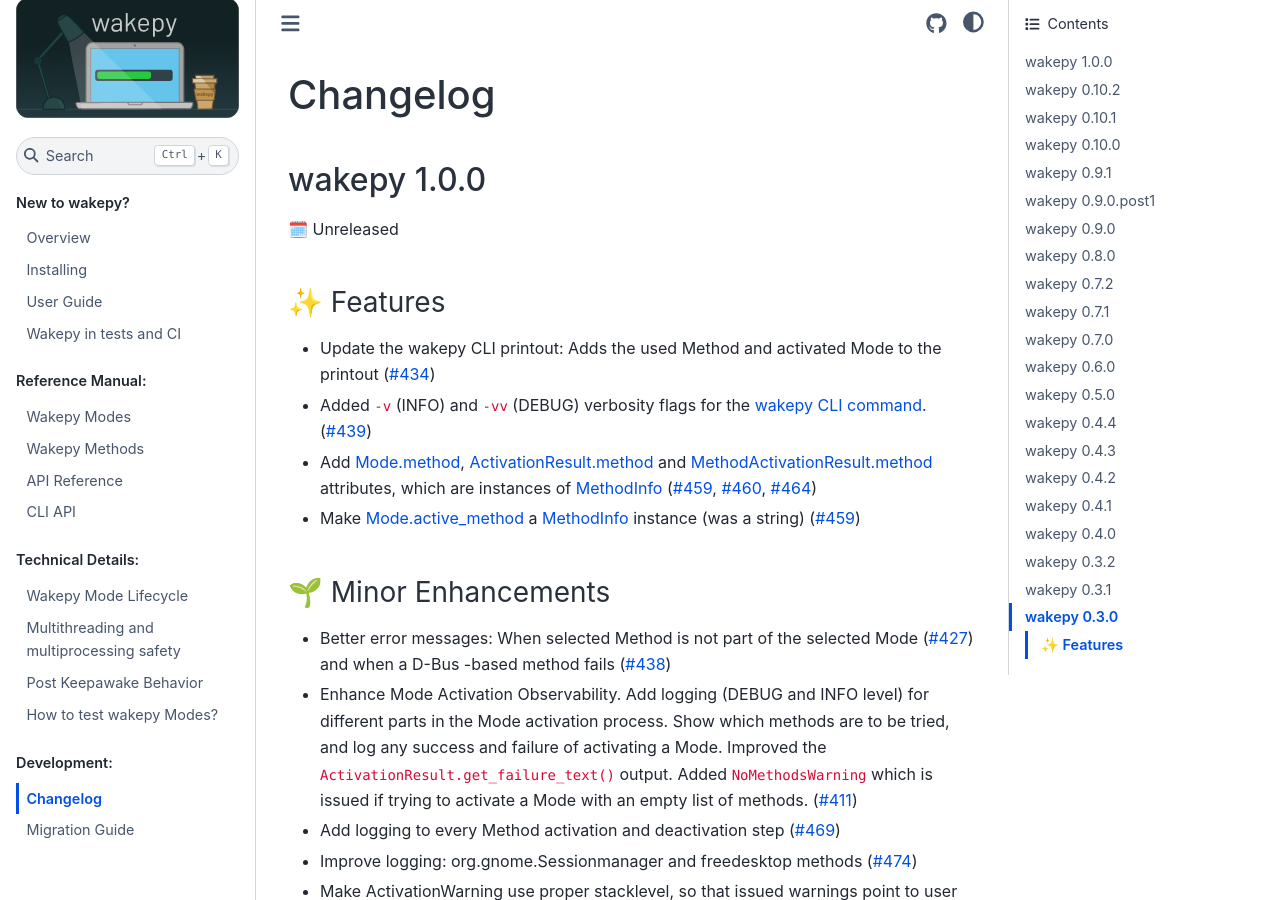
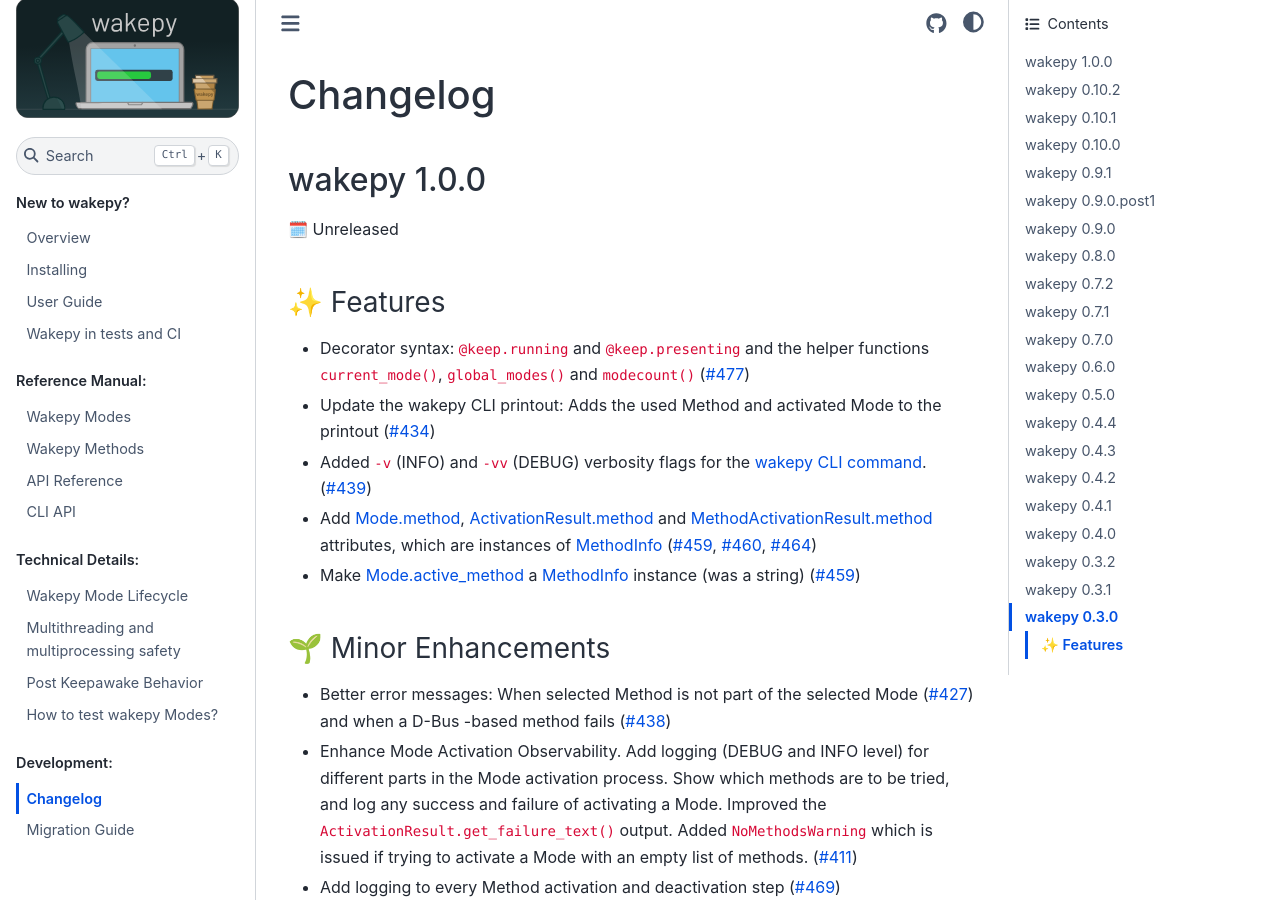
Before and after one commit to fohrloop/wakepy, a Sphinx documentation site: the page built from docs/source/changelog.md, in a window 1280 px wide and 900 px high. Built offline with Sphinx 7.4.7 and the Sphinx Book theme 1.1.4, drawn with Linux system fonts in a browser that asks for light colours; the version number could not be read and is left out.

Commit message:
update changelog

```diff
--- a/docs/source/changelog.md
+++ b/docs/source/changelog.md
@@ -4,6 +4,7 @@
 🗓️ Unreleased
 
 ### ✨ Features
+- Decorator syntax: `@keep.running` and `@keep.presenting` and the helper functions `current_mode()`, `global_modes()` and `modecount()` ([#477](https://github.com/fohrloop/wakepy/pull/477))
 - Update the wakepy CLI printout: Adds the used Method and activated Mode to the printout ([#434](https://github.com/fohrloop/wakepy/pull/434))
 - Added `-v` (INFO) and `-vv` (DEBUG) verbosity flags for the [wakepy CLI command](https://wakepy.readthedocs.io/stable/cli-api.html). ([#439](https://github.com/fohrloop/wakepy/pull/439))
 - Add [Mode.method](https://wakepy.readthedocs.io/stable/api-reference.html#wakepy.Mode.method), [ActivationResult.method](https://wakepy.readthedocs.io/stable/api-reference.html#wakepy.ActivationResult.method) and [MethodActivationResult.method](https://wakepy.readthedocs.io/stable/api-reference.html#wakepy.MethodActivationResult.method) attributes, which are instances of [MethodInfo](https://wakepy.readthedocs.io/stable/api-reference.html#wakepy.MethodInfo) ([#459](https://github.com/fohrloop/wakepy/pull/459), [#460](https://github.com/fohrloop/wakepy/pull/460), [#464](https://github.com/fohrloop/wakepy/pull/464))
```
